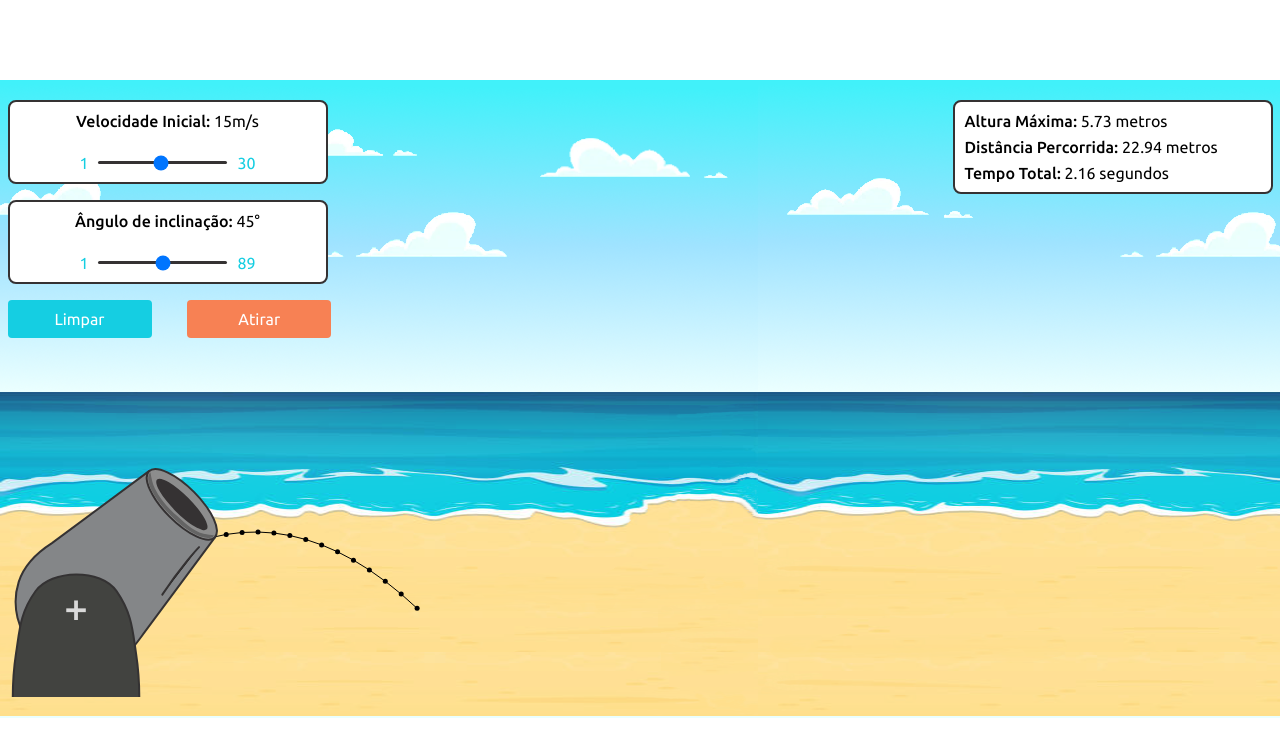
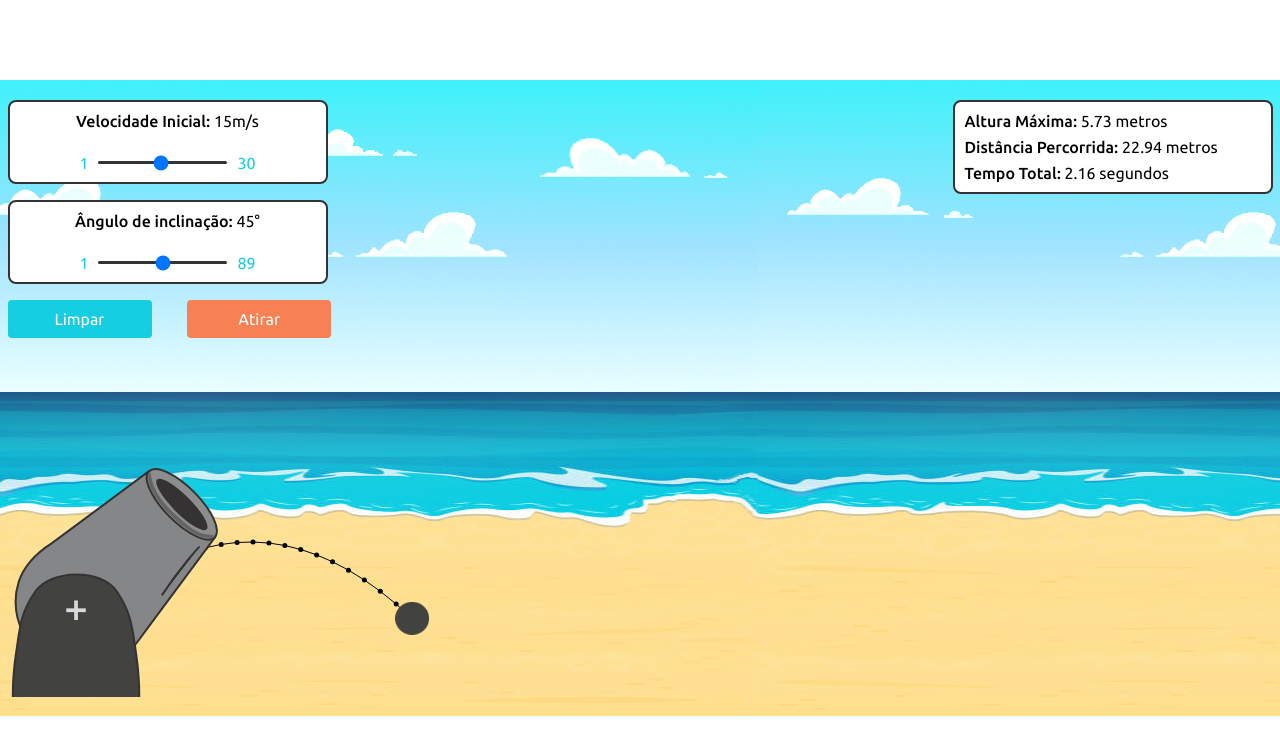
Before and after one commit to vinniciusJ/lancamento-obliquo-fisica, a website with bundled scripts: page public/index.html in a window 1280 px wide. Both pictures are taken after a click on the button "Atirar". Shown: the top 756 px of the page. Built offline with nearby package versions, Linux system fonts and the light colour scheme.

Commit message:
feature: showing the trajectory parable with the projectile

```diff
--- a/public/scripts/CanvasRender.js
+++ b/public/scripts/CanvasRender.js
@@ -1,4 +1,6 @@
-class CanvasRender{
+export const CANVAS_WIDTH = 1365
+export const CANVAS_HEIGHT = 638
+class CanvasRenderer{
     constructor(width, height){
         this.width = width
         this.height = height
@@ -9,7 +11,10 @@ class CanvasRender{
         this.canvas.width = this.width
         this.canvas.height = this.height
 
-        this.context.translate(125, 0)
+        this.context.translate(120, 0)
+
+        this.context.fillStyle = '#000'
+        this.context.strokeStyle = '#000'
 
         document.querySelector('#app').appendChild(this.canvas)
     }
@@ -23,14 +28,10 @@ class CanvasRender{
     }
 
     static initialize(){
-        const canvasRender = new CanvasRender(1365, 638)
-
-        canvasRender.draw(() => {})
-
-        return canvasRender
+        return new CanvasRenderer(CANVAS_WIDTH, CANVAS_HEIGHT)
     }
 
 }
 
 
-export default CanvasRender
+export default CanvasRenderer
--- a/public/scripts/equation.js
+++ b/public/scripts/equation.js
@@ -1,6 +1,4 @@
-const convertRadiansToDegrees = radians => radians * 180 / Math.PI
 const convertDegreesToRadians = degrees => degrees * (Math.PI / 180)
-
 class ProjectileMotion{
     static GRAVITY = 9.81
 
@@ -34,16 +32,10 @@ class ProjectileMotion{
     getPositionAtTime(time){
         time = time / 10
 
-        const data = {
+        return {
             x: this.xInitialSpeed * time,
             y: this.yInitialSpeed * time - .5 * (ProjectileMotion.GRAVITY * Math.pow(time, 2))
         }
-
-        if(Number.isInteger(time)){
-            data.time = time
-        }
-
-        return data
     }
 
 }
--- a/public/scripts/index.js
+++ b/public/scripts/index.js
@@ -1,4 +1,4 @@
-import CanvasRender from './CanvasRender.js'
+import CanvasRenderer from './CanvasRender.js'
 import ProjectileMotion from './equation.js'
 
 const startButton = document.querySelector('.shoot-button')
@@ -13,40 +13,68 @@ const resultLabels = {
     flightTime: document.querySelector('#flight-time')
 }
 
-const canvasRender = CanvasRender.initialize()
+const canvasRenderer = CanvasRenderer.initialize()
 
-const showProjectileTrajectory = ({ x, y }) => canvasRender.draw(context => {
+const showProjectileTrajectory = ({ x, y }) => canvasRenderer.draw(context => {
     context.beginPath();
     context.arc(x, y, 2.5, 0, Math.PI * 2);
     context.closePath();
     context.fill();
 })
 
-const drawProjectileParable = ({ sx, sy, ex, ey }) => canvasRender.draw(context => {
+const showProjectileParable = ({ sx, sy, ex, ey }) => canvasRenderer.draw(context => {
     context.beginPath()
     context.moveTo(sx, sy)
     context.lineTo(ex, ey)
     context.stroke()
 })
 
+const showTrajectory = (coords) => {
+    coords.map(coord => {
+        const { sx, sy, ex: x, ey: y } = coord
+
+        showProjectileParable({ sx, sy, ex: x, ey: y })
+        showProjectileTrajectory({ x, y })
+    })
+}
+
+const showProjectile = ({ x, y }) => {
+    const projectileImage = new Image()
+
+    projectileImage.src = 'images/projectile.png'
+
+    projectileImage.addEventListener('load', event => {
+        x -= projectileImage.width / 2
+        y -= projectileImage.height / 2
+
+        canvasRenderer.draw(context => {
+            context.drawImage(projectileImage, x , y)
+        })
+    })
+}
+
 const createProjectileTrajectory = (projectileMotion, time = 0) => {
-    const points = [{ x: 0, y: 538 }]
+    const coords = [{ x: 0, y: canvasRenderer.height - 90 }]
+    const trajectoryCoords = [ ]
 
     const interval = setInterval(() => {
         const data = projectileMotion.getPositionAtTime(time + 1)
-        const rectCoords = { x: data.x * 15, y: ((canvasRender.height - 100) - (data.y * 15)) }
+        const rectCoords = { x: data.x * 15, y: ((canvasRenderer.height - 90) - (data.y * 15)) }
 
-        const lineCoords = {
-            sx: points[time].x,
-            sy: points[time].y,
+        const currentTrajectory = {
+            sx: coords[time].x,
+            sy: coords[time].y,
             ex: rectCoords.x,
             ey: rectCoords.y
         }
 
-        showProjectileTrajectory(rectCoords)
-        drawProjectileParable(lineCoords)
+        trajectoryCoords.push(currentTrajectory)
+        coords.push(rectCoords)
 
-        points.push(rectCoords)
+        canvasRenderer.reset()
+
+        showProjectile(rectCoords)
+        showTrajectory(trajectoryCoords)
 
         time++
     }, 100)
@@ -70,7 +98,13 @@ startButton.addEventListener('click', event => {
 
     const interval = createProjectileTrajectory(projectileMotion)
 
-    setTimeout(() => clearInterval(interval), projectileMotion.getFlightTime() * 1000)
+    startButton.disabled = true
+
+    setTimeout(() => {
+        startButton.disabled = false
+
+        clearInterval(interval)
+    }, projectileMotion.getFlightTime() * 1000)
 })
 
-cleanButton.addEventListener('click', () => canvasRender.reset())
+cleanButton.addEventListener('click', () => canvasRenderer.reset())
```
Also changed, not shown: public/images/projectile.png (added), public/index.html (line endings or trailing spaces).
